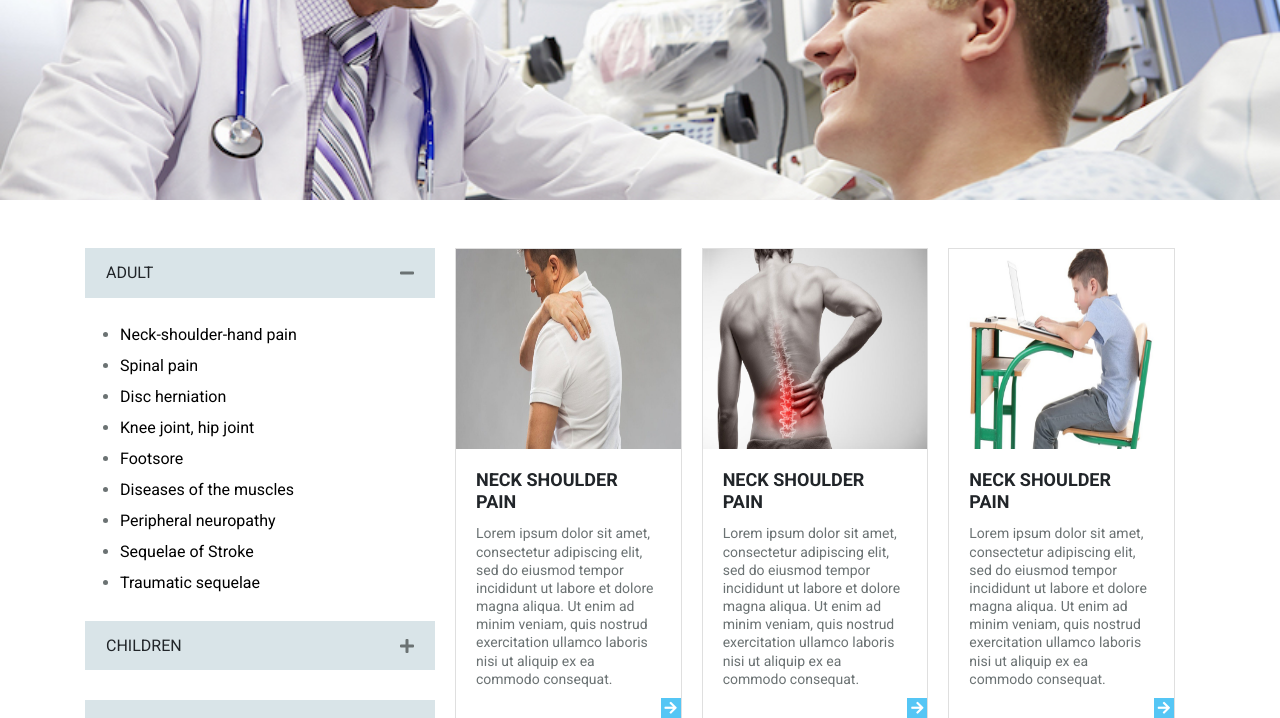
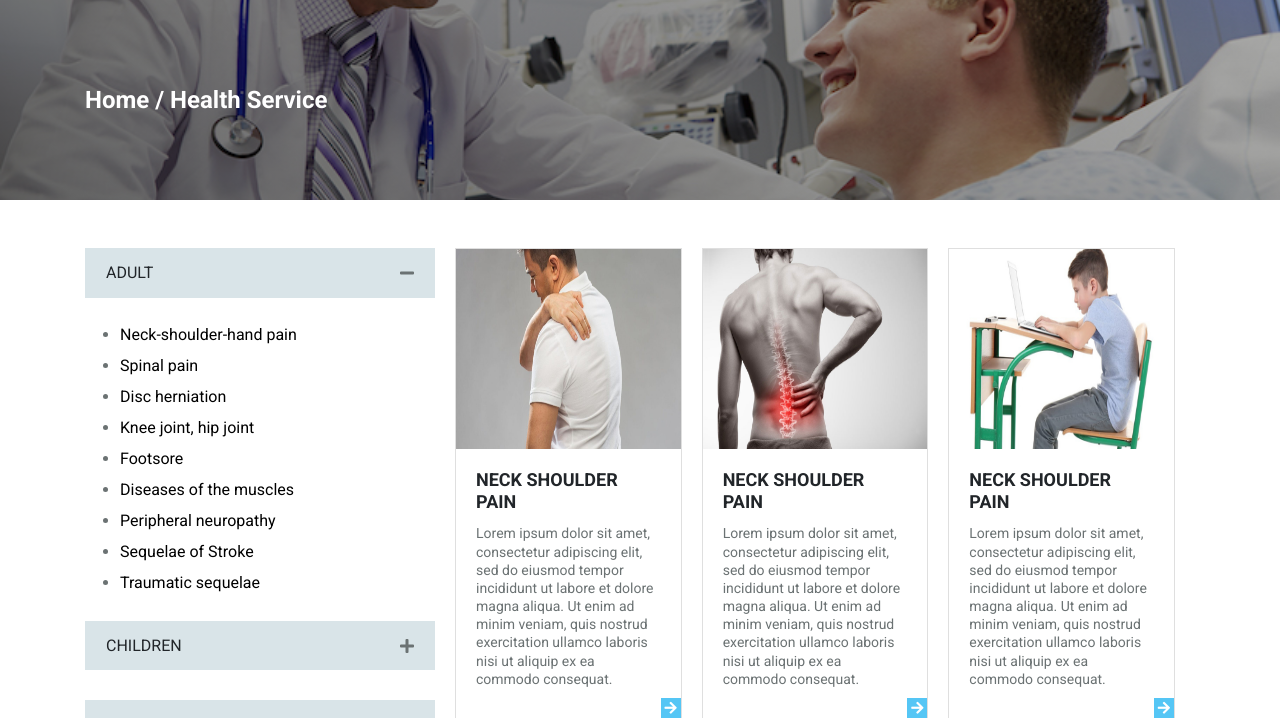
Before and after one commit to duchai27798/NTA_Intern, a PHP site: page / in a window 1280 px wide. Shown: the part 162-880 px from the top of the page. Run offline with PHP 8.4, Linux system fonts and the light colour scheme; some libraries are stand-ins or nearby versions.

Commit message:
fix home page

```diff
--- a/src/index.html
+++ b/src/index.html
@@ -67,7 +67,11 @@
                 </div>
             </div>
         </header>
-        <div class="banner"></div>
+        <div class="banner d-flex align-items-center">
+            <div class="container">
+                <h3 class="font-24 text-white font-weight-bold">Home / Health Service</h3>
+            </div>
+        </div>
         <div class="content mt-5">
             <div class="container d-flex">
                 <div class="left-content">
--- a/src/scss/page/_home.scss
+++ b/src/scss/page/_home.scss
@@ -32,7 +32,7 @@
     }
 
     .banner {
-        background: url('../img/hospital.jpg') center no-repeat;
+        background: linear-gradient(45deg, rgba(0, 0, 0, 0.6), rgba(0, 0, 0, 0.3)), url('../img/hospital.jpg') center no-repeat;
         background-size: cover;
         height: 200px;
     }
```
Also changed, not shown: src/assets/css/main.css, 1 other file.
